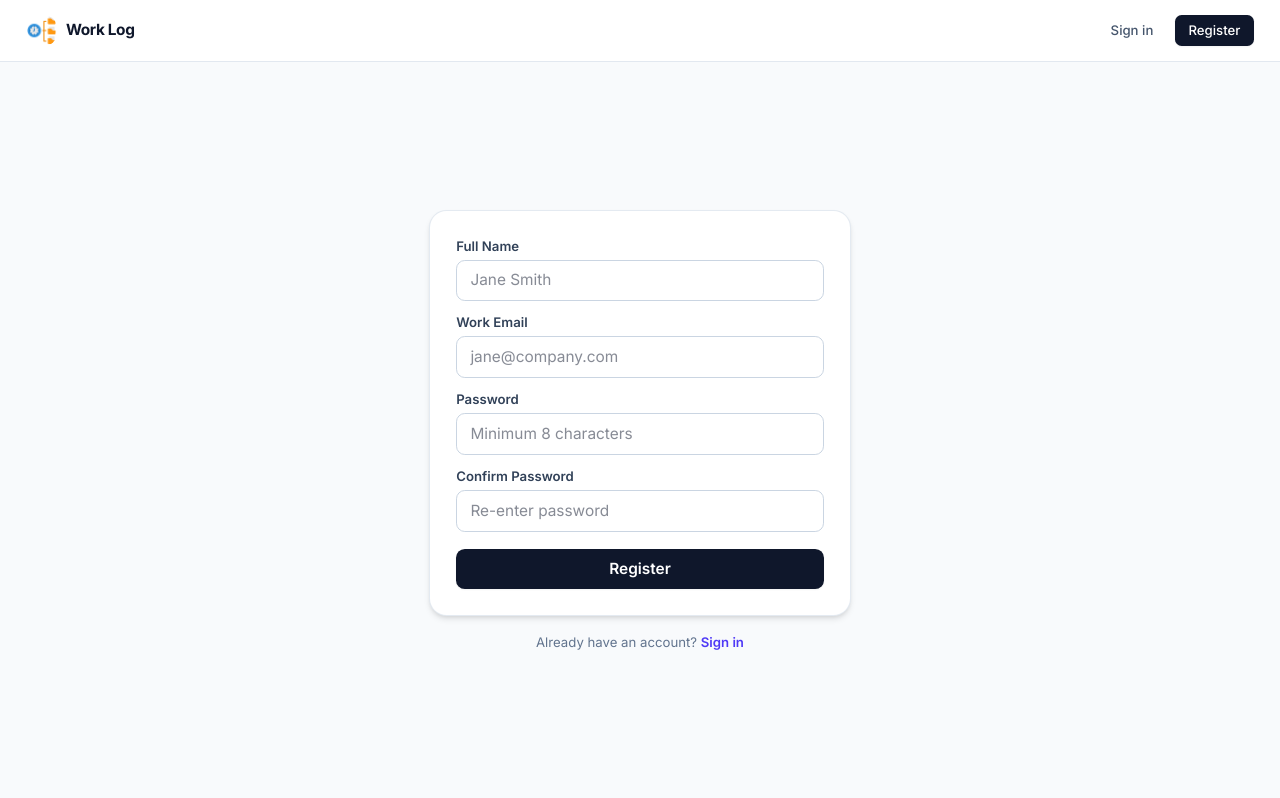
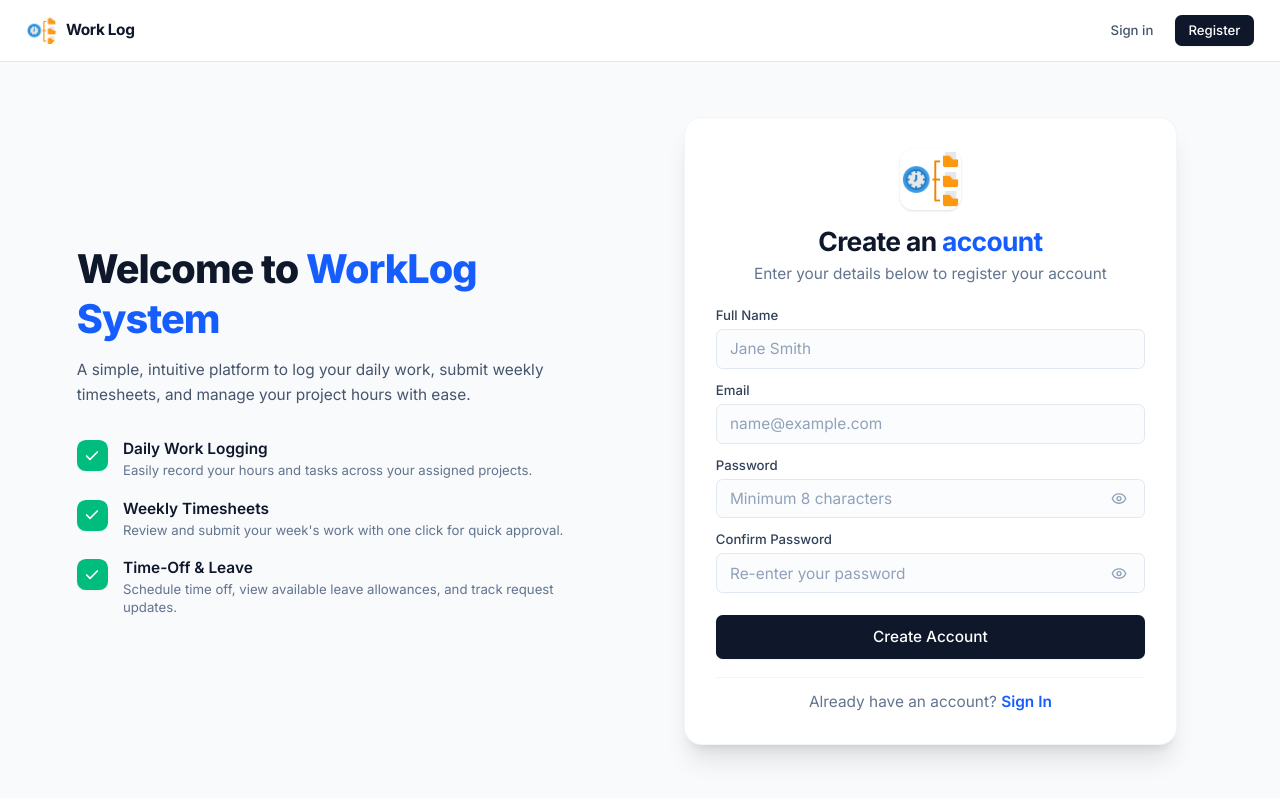
Before and after one commit to engr-hamza-iqbal/worklog-timesheet-system-ui, a React (Vite) app: page /register in a window 1280 px wide. Built offline with nearby package versions, Linux system fonts and the light colour scheme; no server answers.

Commit message:
feat(auth): use centered AppLogo on login and register cards, update welcome copy to WorkLog System, remove back link

```diff
--- a/src/pages/LoginPage.jsx
+++ b/src/pages/LoginPage.jsx
@@ -1,7 +1,8 @@
 import React, { useState } from 'react';
 import { Link, useNavigate } from 'react-router-dom';
-import { Loader2 } from 'lucide-react';
+import { Loader2, Eye, EyeOff } from 'lucide-react';
 import { useAuth } from '../context/AuthContext.jsx';
+import AppLogo from '../components/AppLogo.jsx';
 
 export default function LoginPage() {
   const { login } = useAuth();
@@ -9,6 +10,7 @@ export default function LoginPage() {
 
   const [email, setEmail] = useState('');
   const [password, setPassword] = useState('');
+  const [showPassword, setShowPassword] = useState(false);
   const [loading, setLoading] = useState(false);
   const [errorMessage, setErrorMessage] = useState('');
 
@@ -34,10 +36,24 @@ export default function LoginPage() {
   };
 
   return (
-    <div className="flex-1 flex flex-col items-center justify-center px-4 py-4 sm:py-6 relative">
-      <div className="w-full max-w-sm">
-        {/* Auth Card */}
-        <div className="bg-white p-5 sm:p-6 rounded-2xl border border-slate-200/90 shadow-md">
+    <div className="flex-1 min-h-[calc(100vh-3.5rem)] flex items-center justify-center p-4 sm:p-6 bg-slate-50 relative overflow-hidden">
+      {/* Ambient background glows */}
+      <div className="absolute top-1/4 left-1/4 -translate-x-1/2 -translate-y-1/2 w-80 h-80 bg-blue-100/40 rounded-full blur-3xl pointer-events-none -z-10" />
+      <div className="absolute bottom-1/4 right-1/4 translate-x-1/2 translate-y-1/2 w-80 h-80 bg-indigo-100/30 rounded-full blur-3xl pointer-events-none -z-10" />
+
+      <div className="w-full max-w-md bg-white rounded-2xl border border-slate-100/90 shadow-xl p-6 sm:p-8 relative">
+        {/* App Logo in Center */}
+        <div className="text-center mb-6">
+          <AppLogo className="w-14 h-14 mx-auto mb-3.5 shadow-sm rounded-2xl" />
+          <h1 className="text-2xl font-bold tracking-tight text-slate-900">
+            Welcome <span className="text-blue-600">Back</span>
+          </h1>
+          <p className="text-slate-500 text-xs sm:text-sm mt-1">
+            Sign in to your account to continue
+          </p>
+        </div>
+
+        {/* Error Alert */}
         {errorMessage && (
           <div className="mb-4 p-2.5 rounded-lg bg-red-50 border border-red-200 text-xs text-red-700 flex items-center gap-2">
             <span className="w-1.5 h-1.5 rounded-full bg-red-500 shrink-0" />
@@ -45,75 +61,92 @@ export default function LoginPage() {
           </div>
         )}
 
-          <form onSubmit={handleSubmit} className="space-y-3.5">
+        {/* Sign In Form */}
+        <form onSubmit={handleSubmit} className="space-y-4">
           <div>
-              <label className="block text-xs font-semibold text-slate-700 mb-1">
-                Work Email
+            <label className="block text-sm font-medium text-slate-700 mb-1.5">
+              Email
             </label>
             <input
               type="email"
               required
               value={email}
               onChange={(e) => setEmail(e.target.value)}
-                placeholder="name@company.com"
-                className="w-full px-3 py-2 text-xs sm:text-sm bg-white border border-slate-300 rounded-lg focus:outline-none focus:border-indigo-600 focus:ring-2 focus:ring-indigo-100 transition"
+              placeholder="name@example.com"
+              className="w-full h-10 px-3 py-2 text-sm rounded-md border border-slate-200 bg-slate-50/60 text-slate-900 placeholder:text-slate-400 focus:outline-none focus:ring-2 focus:ring-slate-900 focus:bg-white transition"
             />
           </div>
 
           <div>
-              <label className="block text-xs font-semibold text-slate-700 mb-1">
+            <div className="flex items-center justify-between mb-1.5">
+              <label className="block text-sm font-medium text-slate-700">
                 Password
               </label>
+            </div>
+            <div className="relative">
               <input
-                type="password"
+                type={showPassword ? 'text' : 'password'}
                 required
                 value={password}
                 onChange={(e) => setPassword(e.target.value)}
                 placeholder="••••••••"
-                className="w-full px-3 py-2 text-xs sm:text-sm bg-white border border-slate-300 rounded-lg focus:outline-none focus:border-indigo-600 focus:ring-2 focus:ring-indigo-100 transition"
+                className="w-full h-10 px-3 py-2 pr-10 text-sm rounded-md border border-slate-200 bg-slate-50/60 text-slate-900 placeholder:text-slate-400 focus:outline-none focus:ring-2 focus:ring-slate-900 focus:bg-white transition"
               />
+              <button
+                type="button"
+                onClick={() => setShowPassword((prev) => !prev)}
+                className="absolute right-3 top-1/2 -translate-y-1/2 text-slate-400 hover:text-slate-600 transition cursor-pointer p-1"
+                aria-label={showPassword ? 'Hide password' : 'Show password'}
+              >
+                {showPassword ? <EyeOff size={16} /> : <Eye size={16} />}
+              </button>
+            </div>
           </div>
 
           <button
             type="submit"
             disabled={loading}
-              className="w-full mt-1 py-2 px-4 bg-slate-900 hover:bg-slate-800 disabled:bg-slate-400 text-white text-xs sm:text-sm font-semibold rounded-lg transition cursor-pointer shadow-xs inline-flex items-center justify-center gap-2 disabled:cursor-not-allowed"
+            className="w-full h-10 bg-slate-900 hover:bg-slate-800 disabled:bg-slate-400 text-white text-sm font-medium rounded-md transition-colors cursor-pointer shadow-xs inline-flex items-center justify-center gap-2 disabled:cursor-not-allowed"
           >
-              {loading && <Loader2 className="animate-spin" size={14} />}
+            {loading && <Loader2 className="animate-spin" size={15} />}
             <span>{loading ? 'Signing in...' : 'Sign In'}</span>
           </button>
         </form>
 
-          {/* Quick Demo Credentials (only in non-prod) */}
+        {/* Quick Demo Access (for dev environment) */}
         {!import.meta.env.PROD && (
-            <div className="mt-4 pt-3.5 border-t border-slate-100">
-              <div className="text-[10px] font-semibold text-slate-400 uppercase tracking-wider mb-2 text-center">
-                Quick Demo
+          <div className="mt-5">
+            <div className="relative flex items-center justify-center mb-3">
+              <div className="absolute inset-0 flex items-center">
+                <div className="w-full border-t border-slate-200" />
+              </div>
+              <span className="relative bg-white px-2 text-[10px] font-semibold text-slate-400 uppercase tracking-wider">
+                OR QUICK DEMO
+              </span>
             </div>
             <div className="grid grid-cols-2 gap-2">
               <button
                 type="button"
                 onClick={() => handleQuickFill('admin@worklog.local')}
-                  className="py-1.5 px-2 text-xs font-medium text-slate-700 bg-slate-50 hover:bg-slate-100 rounded-lg border border-slate-200 transition cursor-pointer text-center"
+                className="h-9 px-3 text-xs font-medium text-slate-700 bg-white hover:bg-slate-50 rounded-md border border-slate-200 transition cursor-pointer text-center"
               >
-                  Admin
+                Admin Demo
               </button>
               <button
                 type="button"
                 onClick={() => handleQuickFill('bob@worklog.local')}
-                  className="py-1.5 px-2 text-xs font-medium text-slate-700 bg-slate-50 hover:bg-slate-100 rounded-lg border border-slate-200 transition cursor-pointer text-center"
+                className="h-9 px-3 text-xs font-medium text-slate-700 bg-white hover:bg-slate-50 rounded-md border border-slate-200 transition cursor-pointer text-center"
               >
-                  Employee
+                Employee Demo
               </button>
             </div>
           </div>
         )}
-        </div>
 
         {/* Footer */}
-        <p className="text-center text-xs text-slate-500 mt-4">
+        <p className="text-center text-sm text-slate-500 mt-6">
           Don't have an account?{' '}
-          <Link to="/register" className="text-indigo-600 font-semibold hover:underline">
+          <Link to="/register" className="text-blue-600 font-semibold hover:underline">
             Register here
           </Link>
         </p>
--- a/src/pages/RegisterPage.jsx
+++ b/src/pages/RegisterPage.jsx
@@ -1,7 +1,8 @@
 import React, { useState } from 'react';
 import { Link, useNavigate } from 'react-router-dom';
-import { Loader2 } from 'lucide-react';
+import { Loader2, Eye, EyeOff, Check } from 'lucide-react';
 import { useAuth } from '../context/AuthContext.jsx';
+import AppLogo from '../components/AppLogo.jsx';
 
 export default function RegisterPage() {
   const { register } = useAuth();
@@ -11,6 +12,8 @@ export default function RegisterPage() {
   const [email, setEmail] = useState('');
   const [password, setPassword] = useState('');
   const [confirmPassword, setConfirmPassword] = useState('');
+  const [showPassword, setShowPassword] = useState(false);
+  const [showConfirmPassword, setShowConfirmPassword] = useState(false);
   const [loading, setLoading] = useState(false);
   const [errorMessage, setErrorMessage] = useState('');
 
@@ -41,11 +44,75 @@ export default function RegisterPage() {
   };
 
   return (
-    <div className="flex-1 flex flex-col items-center justify-center px-4 py-4 sm:py-6 relative">
-      <div className="w-full max-w-sm">
+    <div className="flex-1 min-h-[calc(100vh-3.5rem)] flex items-center justify-center px-4 py-4 sm:py-6 bg-slate-50 relative overflow-hidden">
+      {/* Ambient background glows */}
+      <div className="absolute top-1/4 left-1/4 -translate-x-1/2 -translate-y-1/2 w-96 h-96 bg-blue-100/40 rounded-full blur-3xl pointer-events-none -z-10" />
+      <div className="absolute bottom-1/4 right-1/4 translate-x-1/2 translate-y-1/2 w-96 h-96 bg-indigo-100/30 rounded-full blur-3xl pointer-events-none -z-10" />
 
-        {/* Auth Card */}
-        <div className="bg-white p-5 sm:p-6 rounded-2xl border border-slate-200/90 shadow-md">
+      <div className="max-w-5xl w-full mx-auto grid lg:grid-cols-12 gap-6 lg:gap-8 items-center">
+        {/* Left Column: General Employee & Team Welcome */}
+        <div className="lg:col-span-6 hidden md:block pr-0 lg:pr-6">
+          <h1 className="text-3xl sm:text-4xl font-extrabold tracking-tight text-slate-900 leading-tight">
+            Welcome to <span className="text-blue-600">WorkLog System</span>
+          </h1>
+          <p className="mt-3 text-slate-600 text-sm leading-relaxed">
+            A simple, intuitive platform to log your daily work, submit weekly timesheets, and manage your project hours with ease.
+          </p>
+
+          <div className="mt-7 space-y-4">
+            <div className="flex items-start gap-3.5">
+              <div className="w-7 h-7 rounded-lg bg-emerald-500 text-white flex items-center justify-center shrink-0 mt-0.5 shadow-xs">
+                <Check size={16} strokeWidth={2.5} />
+              </div>
+              <div>
+                <h2 className="text-sm font-semibold text-slate-900">Daily Work Logging</h2>
+                <p className="text-xs text-slate-500 mt-0.5">
+                  Easily record your hours and tasks across your assigned projects.
+                </p>
+              </div>
+            </div>
+
+            <div className="flex items-start gap-3.5">
+              <div className="w-7 h-7 rounded-lg bg-emerald-500 text-white flex items-center justify-center shrink-0 mt-0.5 shadow-xs">
+                <Check size={16} strokeWidth={2.5} />
+              </div>
+              <div>
+                <h2 className="text-sm font-semibold text-slate-900">Weekly Timesheets</h2>
+                <p className="text-xs text-slate-500 mt-0.5">
+                  Review and submit your week's work with one click for quick approval.
+                </p>
+              </div>
+            </div>
+
+            <div className="flex items-start gap-3.5">
+              <div className="w-7 h-7 rounded-lg bg-emerald-500 text-white flex items-center justify-center shrink-0 mt-0.5 shadow-xs">
+                <Check size={16} strokeWidth={2.5} />
+              </div>
+              <div>
+                <h2 className="text-sm font-semibold text-slate-900">Time-Off &amp; Leave</h2>
+                <p className="text-xs text-slate-500 mt-0.5">
+                  Schedule time off, view available leave allowances, and track request updates.
+                </p>
+              </div>
+            </div>
+          </div>
+        </div>
+
+        {/* Right Column: Register Card */}
+        <div className="lg:col-span-6 w-full max-w-md mx-auto">
+          <div className="bg-white rounded-2xl border border-slate-100/90 shadow-xl p-5 sm:p-7 relative">
+            {/* Header with AppLogo in Center */}
+            <div className="text-center mb-5">
+              <AppLogo className="w-14 h-14 mx-auto mb-3 shadow-sm rounded-2xl" />
+              <h2 className="text-2xl font-bold tracking-tight text-slate-900">
+                Create an <span className="text-blue-600">account</span>
+              </h2>
+              <p className="text-slate-500 text-xs sm:text-sm mt-1">
+                Enter your details below to register your account
+              </p>
+            </div>
+
+            {/* Error message */}
             {errorMessage && (
               <div className="mb-4 p-2.5 rounded-lg bg-red-50 border border-red-200 text-xs text-red-700 flex items-center gap-2">
                 <span className="w-1.5 h-1.5 rounded-full bg-red-500 shrink-0" />
@@ -53,9 +120,10 @@ export default function RegisterPage() {
               </div>
             )}
 
+            {/* Form */}
             <form onSubmit={handleSubmit} className="space-y-3">
               <div>
-              <label className="block text-xs font-semibold text-slate-700 mb-1">
+                <label className="block text-xs font-medium text-slate-700 mb-1">
                   Full Name
                 </label>
                 <input
@@ -64,71 +132,92 @@ export default function RegisterPage() {
                   value={name}
                   onChange={(e) => setName(e.target.value)}
                   placeholder="Jane Smith"
-                className="w-full px-3 py-2 text-xs sm:text-sm bg-white border border-slate-300 rounded-lg focus:outline-none focus:border-indigo-600 focus:ring-2 focus:ring-indigo-100 transition"
+                  className="w-full h-9 px-3 py-1.5 text-sm rounded-md border border-slate-200 bg-slate-50/60 text-slate-900 placeholder:text-slate-400 focus:outline-none focus:ring-2 focus:ring-slate-900 focus:bg-white transition"
                 />
               </div>
 
               <div>
-              <label className="block text-xs font-semibold text-slate-700 mb-1">
-                Work Email
+                <label className="block text-xs font-medium text-slate-700 mb-1">
+                  Email
                 </label>
                 <input
                   type="email"
                   required
                   value={email}
                   onChange={(e) => setEmail(e.target.value)}
-                placeholder="jane@company.com"
-                className="w-full px-3 py-2 text-xs sm:text-sm bg-white border border-slate-300 rounded-lg focus:outline-none focus:border-indigo-600 focus:ring-2 focus:ring-indigo-100 transition"
+                  placeholder="name@example.com"
+                  className="w-full h-9 px-3 py-1.5 text-sm rounded-md border border-slate-200 bg-slate-50/60 text-slate-900 placeholder:text-slate-400 focus:outline-none focus:ring-2 focus:ring-slate-900 focus:bg-white transition"
                 />
               </div>
 
               <div>
-              <label className="block text-xs font-semibold text-slate-700 mb-1">
+                <label className="block text-xs font-medium text-slate-700 mb-1">
                   Password
                 </label>
+                <div className="relative">
                   <input
-                type="password"
+                    type={showPassword ? 'text' : 'password'}
                     required
                     value={password}
                     onChange={(e) => setPassword(e.target.value)}
                     placeholder="Minimum 8 characters"
-                className="w-full px-3 py-2 text-xs sm:text-sm bg-white border border-slate-300 rounded-lg focus:outline-none focus:border-indigo-600 focus:ring-2 focus:ring-indigo-100 transition"
+                    className="w-full h-9 px-3 py-1.5 pr-10 text-sm rounded-md border border-slate-200 bg-slate-50/60 text-slate-900 placeholder:text-slate-400 focus:outline-none focus:ring-2 focus:ring-slate-900 focus:bg-white transition"
                   />
+                  <button
+                    type="button"
+                    onClick={() => setShowPassword((prev) => !prev)}
+                    className="absolute right-3 top-1/2 -translate-y-1/2 text-slate-400 hover:text-slate-600 transition cursor-pointer p-1"
+                    aria-label={showPassword ? 'Hide password' : 'Show password'}
+                  >
+                    {showPassword ? <EyeOff size={16} /> : <Eye size={16} />}
+                  </button>
+                </div>
               </div>
 
               <div>
-              <label className="block text-xs font-semibold text-slate-700 mb-1">
+                <label className="block text-xs font-medium text-slate-700 mb-1">
                   Confirm Password
                 </label>
+                <div className="relative">
                   <input
-                type="password"
+                    type={showConfirmPassword ? 'text' : 'password'}
                     required
                     value={confirmPassword}
                     onChange={(e) => setConfirmPassword(e.target.value)}
-                placeholder="Re-enter password"
-                className="w-full px-3 py-2 text-xs sm:text-sm bg-white border border-slate-300 rounded-lg focus:outline-none focus:border-indigo-600 focus:ring-2 focus:ring-indigo-100 transition"
+                    placeholder="Re-enter your password"
+                    className="w-full h-9 px-3 py-1.5 pr-10 text-sm rounded-md border border-slate-200 bg-slate-50/60 text-slate-900 placeholder:text-slate-400 focus:outline-none focus:ring-2 focus:ring-slate-900 focus:bg-white transition"
                   />
+                  <button
+                    type="button"
+                    onClick={() => setShowConfirmPassword((prev) => !prev)}
+                    className="absolute right-3 top-1/2 -translate-y-1/2 text-slate-400 hover:text-slate-600 transition cursor-pointer p-1"
+                    aria-label={showConfirmPassword ? 'Hide confirm password' : 'Show confirm password'}
+                  >
+                    {showConfirmPassword ? <EyeOff size={16} /> : <Eye size={16} />}
+                  </button>
+                </div>
               </div>
 
               <button
                 type="submit"
                 disabled={loading}
-              className="w-full mt-1 py-2 px-4 bg-slate-900 hover:bg-slate-800 disabled:bg-slate-400 text-white text-xs sm:text-sm font-semibold rounded-lg transition cursor-pointer shadow-xs inline-flex items-center justify-center gap-2 disabled:cursor-not-allowed"
+                className="w-full mt-2 h-10 bg-slate-900 hover:bg-slate-800 disabled:bg-slate-400 text-white text-sm font-medium rounded-md transition-colors cursor-pointer shadow-xs inline-flex items-center justify-center gap-2 disabled:cursor-not-allowed"
               >
-              {loading && <Loader2 className="animate-spin" size={14} />}
-              <span>{loading ? 'Registering...' : 'Register'}</span>
+                {loading && <Loader2 className="animate-spin" size={15} />}
+                <span>{loading ? 'Creating account...' : 'Create Account'}</span>
               </button>
             </form>
-        </div>
 
             {/* Footer */}
-        <p className="text-center text-xs text-slate-500 mt-4">
+            <p className="text-center text-sm text-slate-500 mt-4 pt-3 border-t border-slate-100">
               Already have an account?{' '}
-          <Link to="/login" className="text-indigo-600 font-semibold hover:underline">
-            Sign in
+              <Link to="/login" className="text-blue-600 font-semibold hover:underline">
+                Sign In
               </Link>
             </p>
           </div>
         </div>
+      </div>
+    </div>
   );
 }
```
Lines whose indentation alone changed are shown as unchanged.
